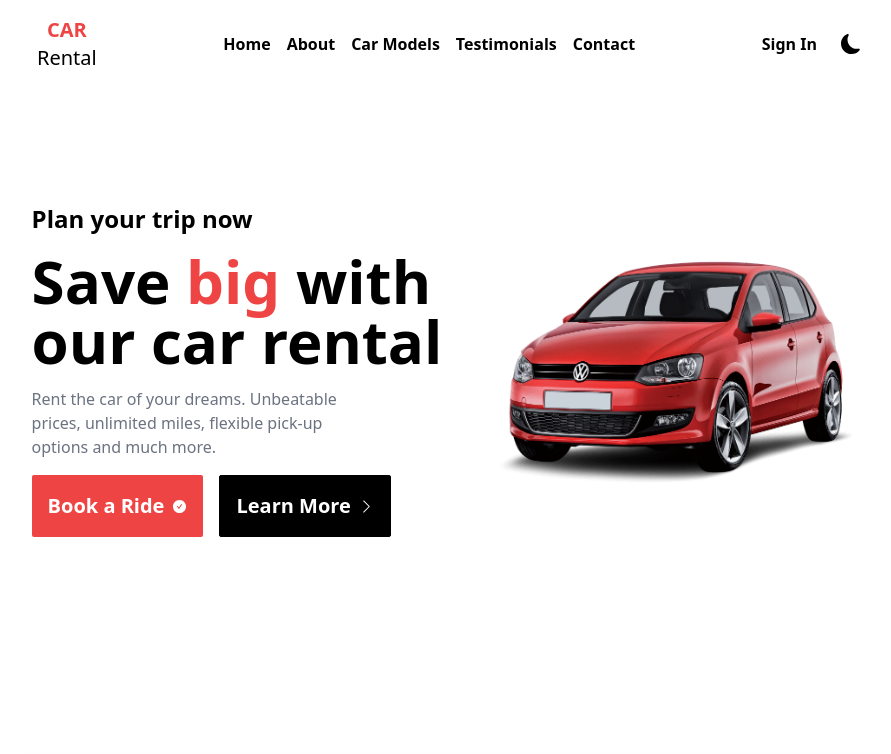
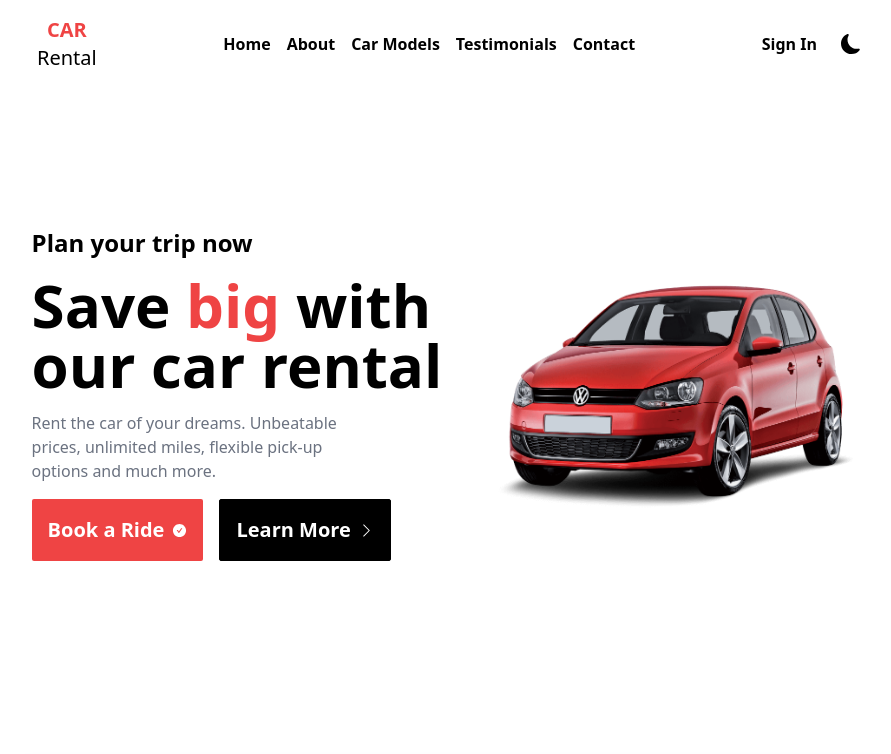
Before and after one commit to Jayzumen/CarRental, a Next.js app: page / in a window 1280 px wide. Shown: the top 754 px of the page, without its empty margins (187-1078 px from the left). Built offline with nearby package versions, Linux system fonts and the light colour scheme; no server answers.

Commit message:
layout update for laptop size

```diff
--- a/src/components/HomePage/HeroSection.tsx
+++ b/src/components/HomePage/HeroSection.tsx
@@ -9,7 +9,7 @@ import ScrollLink from "../util/ScrollLink";
 
 const HeroSection = () => {
   return (
-    <div className="flex min-h-[calc(100vh-60px)] items-center justify-center gap-8 px-10 2xl:mx-auto 2xl:w-[70%] 2xl:justify-between">
+    <div className="flex min-h-[calc(100vh-60px)] items-center justify-center gap-8 px-10 pt-12 2xl:mx-auto 2xl:w-[70%]">
       {/* Informations */}
       <section className="flex flex-col gap-4 text-center md:text-start">
         <p className="text-2xl font-semibold">Plan your trip now</p>
@@ -40,7 +40,7 @@ const HeroSection = () => {
       </section>
 
       {/* Image */}
-      <section className="relative hidden md:h-[250px] md:w-[400px] lg:block 2xl:h-[450px] 2xl:w-[800px]">
+      <section className="relative hidden md:h-[250px] md:w-[400px] lg:block 2xl:h-[350px] 2xl:w-[600px]">
         <Image priority fill src={MainCar} alt="main-car" />
       </section>
     </div>
```
